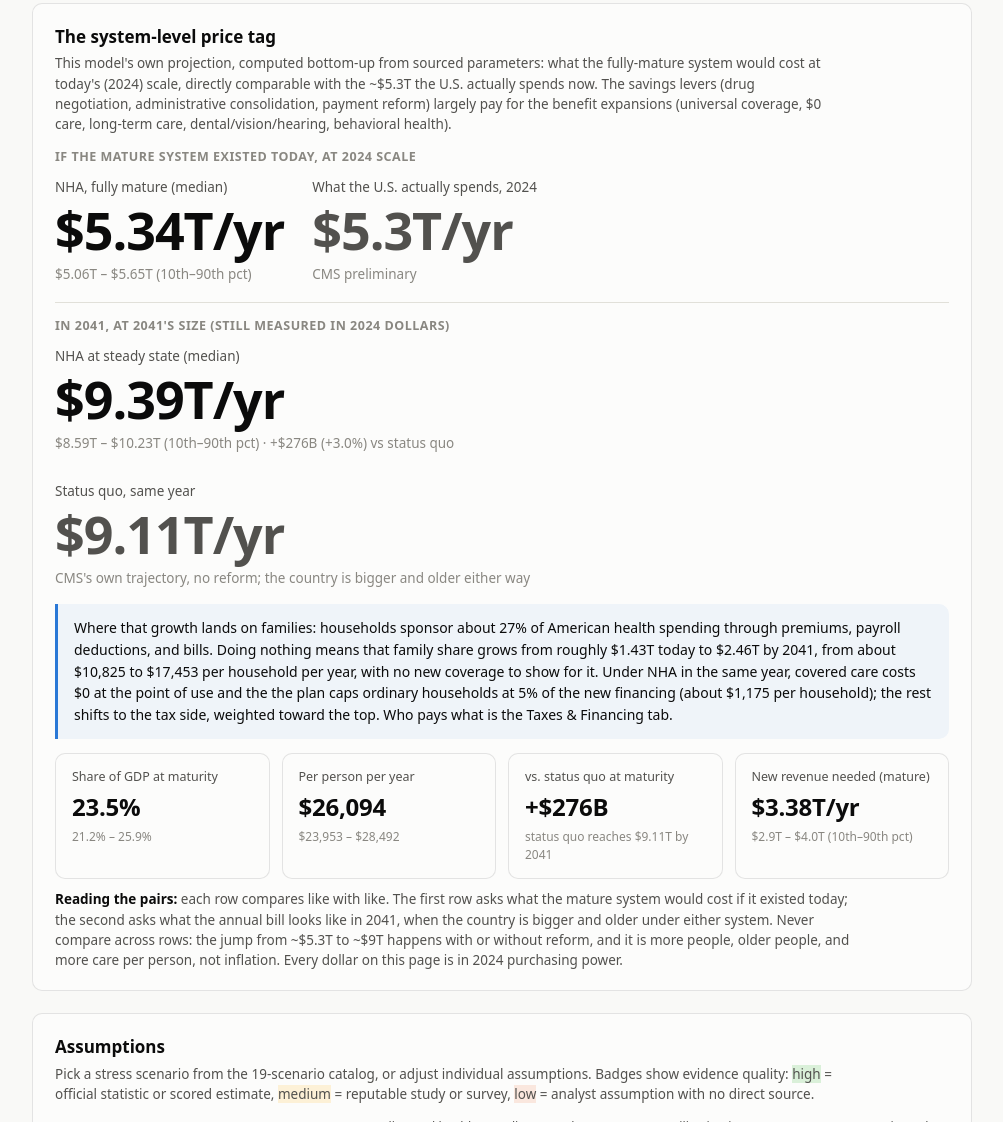
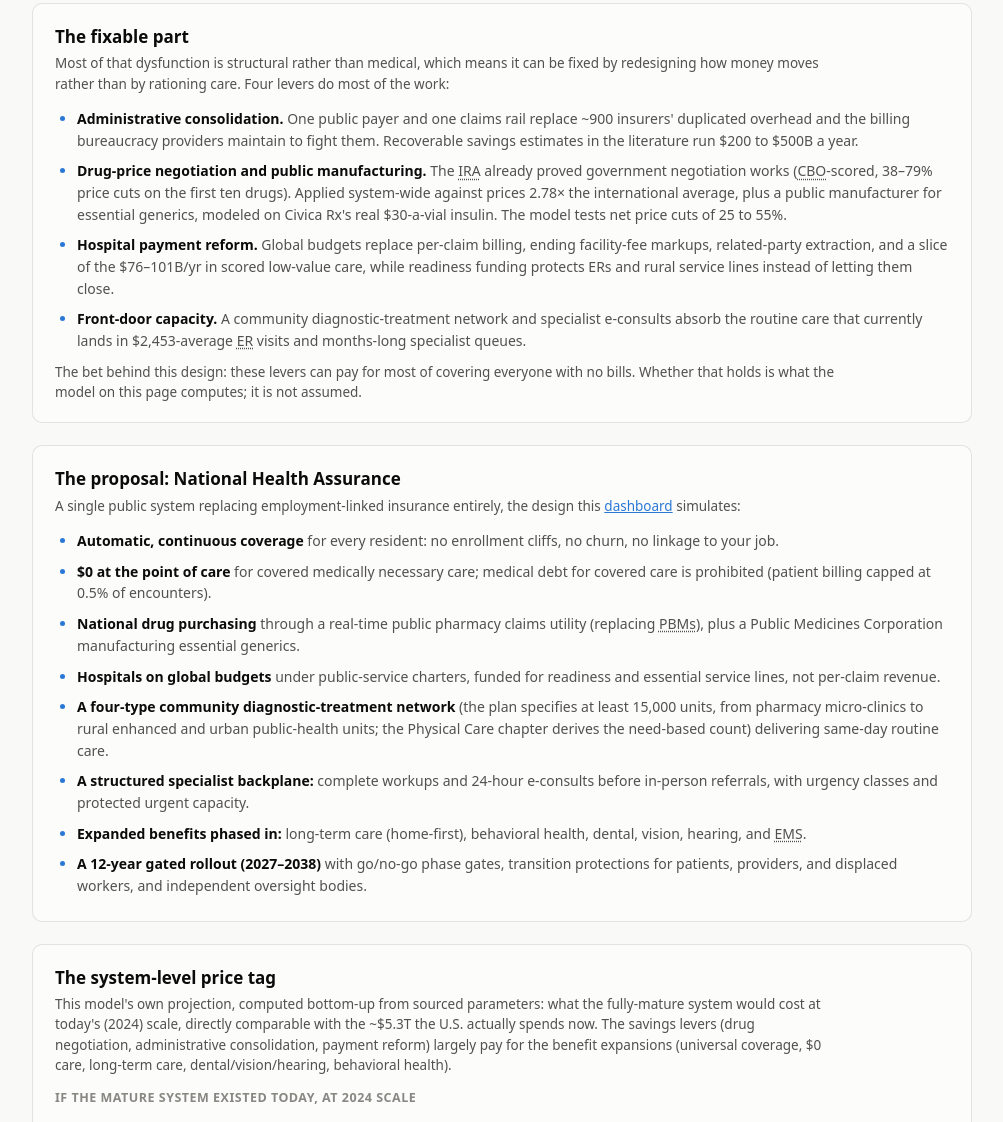
Before and after one commit to mikehalvorson/US-National-Health-Assurance-System, an Astro site: page / in a window 1280 px wide. Shown: the part 1767-2889 px from the top of the page, without its empty margins (138-1141 px from the left). Built offline with nearby package versions, Linux system fonts and the light colour scheme; Astro itself is replaced by a stand-in of ours.

Commit message:
Add Overview Act-3/Act-4 proposal prose cards
Co-Authored-By: Claude Opus 4.8 <noreply@anthropic.com>

```diff
--- a/src/pages/index.astro
+++ b/src/pages/index.astro
@@ -6,6 +6,7 @@ import { sponsorTableData } from '../lib/overview-tables';
 
 const v = computeOverview('SCN-BASE', null);
 const sponsor = sponsorTableData();
+const base = import.meta.env.BASE_URL; // ends with '/'
 ---
 <BaseLayout
   title="National Health Assurance: Story & System Dashboard"
@@ -60,6 +61,79 @@ const sponsor = sponsorTableData();
           </div>
         ))}
       </div>
+    </section>
+
+    <section class="card">
+      <h2>The fixable part</h2>
+      <p class="desc">Most of that dysfunction is structural rather than medical,
+        which means it can be fixed by redesigning how money moves rather than by
+        rationing care. Four levers do most of the work:</p>
+      <ul class="lever-list">
+        <li><b>Administrative consolidation.</b> One public payer and one
+          claims rail replace ~900 insurers' duplicated overhead and the
+          billing bureaucracy providers maintain to fight them. Recoverable
+          savings estimates in the literature run $200 to $500B a year.</li>
+        <li><b>Drug-price negotiation and public manufacturing.</b> The
+          <abbr class="overview-acronym" title="Inflation Reduction Act">IRA</abbr>
+          already proved government negotiation works
+          (<abbr class="overview-acronym" title="Congressional Budget Office">CBO</abbr>-scored, 38–79%
+          price cuts on the first ten drugs). Applied system-wide against
+          prices 2.78× the international average, plus a public manufacturer
+          for essential generics, modeled on Civica Rx's real $30-a-vial
+          insulin. The model tests net price cuts of 25 to 55%.</li>
+        <li><b>Hospital payment reform.</b> Global budgets replace per-claim
+          billing, ending facility-fee markups, related-party extraction, and
+          a slice of the $76–101B/yr in scored low-value care, while
+          readiness funding protects ERs and rural service lines instead of
+          letting them close.</li>
+        <li><b>Front-door capacity.</b> A community diagnostic-treatment
+          network and specialist e-consults absorb the routine care that
+          currently lands in $2,453-average
+          <abbr class="overview-acronym" title="Emergency Room">ER</abbr>
+          visits and months-long
+          specialist queues.</li>
+      </ul>
+      <p class="note">The bet behind this design: these levers can pay for most of
+        covering everyone with no bills. Whether that holds is
+        what the model on this page computes; it is not assumed.</p>
+    </section>
+
+    <section class="card">
+      <h2>The proposal: National Health Assurance</h2>
+      <p class="desc">A single public system replacing employment-linked
+        insurance entirely, the design this
+        <a href="https://github.com/mikehalvorson/US-National-Health-Assurance-System"
+           target="_blank" rel="noopener">dashboard</a>
+        simulates:</p>
+      <ul class="lever-list">
+        <li><b>Automatic, continuous coverage</b> for every resident: no
+          enrollment cliffs, no churn, no linkage to your job.</li>
+        <li><b>$0 at the point of care</b> for covered medically necessary
+          care; medical debt for covered care is prohibited (patient billing
+          capped at 0.5% of encounters).</li>
+        <li><b>National drug purchasing</b> through a real-time public
+          pharmacy claims utility (replacing
+          <abbr class="overview-acronym" title="Pharmacy Benefit Managers">PBMs</abbr>),
+          plus a Public Medicines
+          Corporation manufacturing essential generics.</li>
+        <li><b>Hospitals on global budgets</b> under public-service charters,
+          funded for readiness and essential service lines, not per-claim
+          revenue.</li>
+        <li><b>A four-type community diagnostic-treatment network</b>
+          (the plan specifies at least 15,000 units, from pharmacy
+          micro-clinics to rural enhanced and urban public-health units;
+          the Physical Care chapter derives the need-based count) delivering
+          same-day routine care.</li>
+        <li><b>A structured specialist backplane:</b> complete workups and
+          24-hour e-consults before in-person referrals, with urgency classes
+          and protected urgent capacity.</li>
+        <li><b>Expanded benefits phased in:</b> long-term care (home-first),
+          behavioral health, dental, vision, hearing, and
+          <abbr class="overview-acronym" title="Emergency Medical Services">EMS</abbr>.</li>
+        <li><b>A 12-year gated rollout (2027–2038)</b> with go/no-go
+          phase gates, transition protections for patients, providers, and
+          displaced workers, and independent oversight bodies.</li>
+      </ul>
     </section>
 
     <section class="card" id="hero-card">
```
Also changed, not shown: tests/pages/overview.test.ts (+8 -0 lines).
